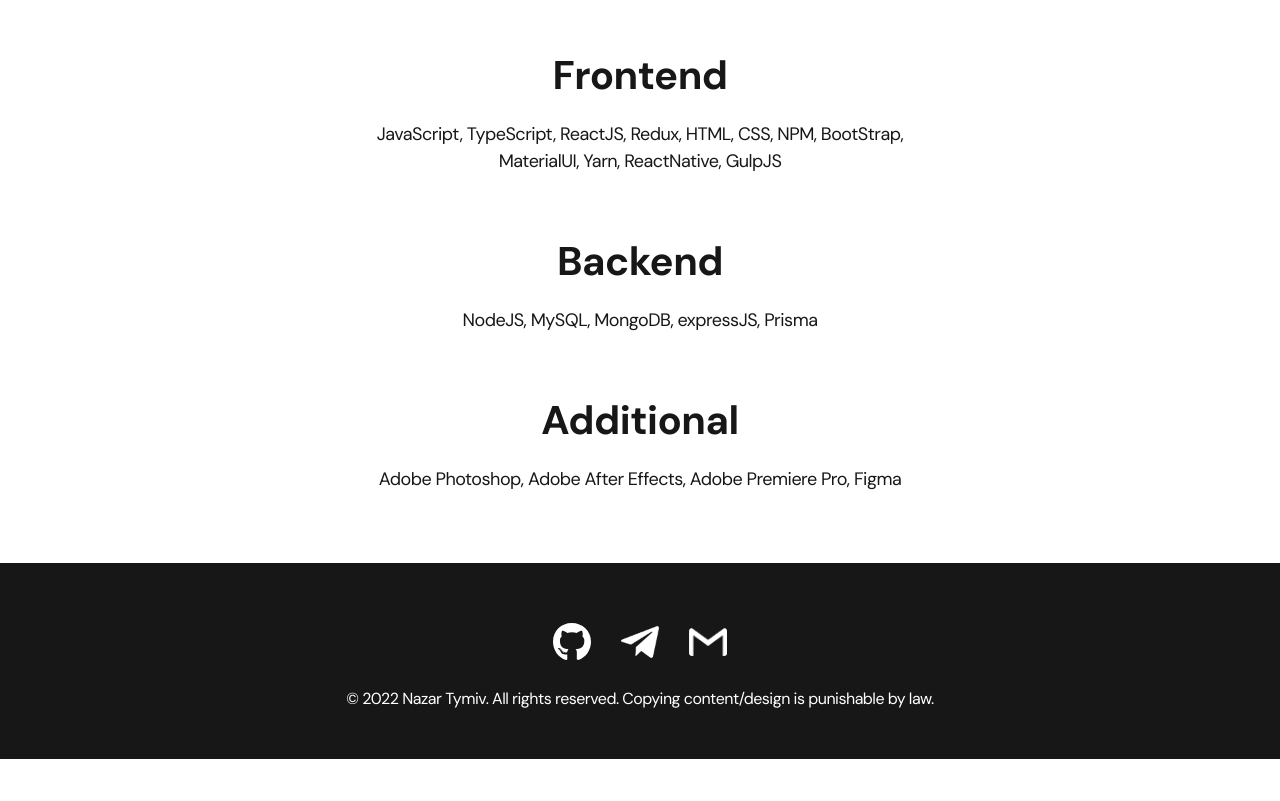
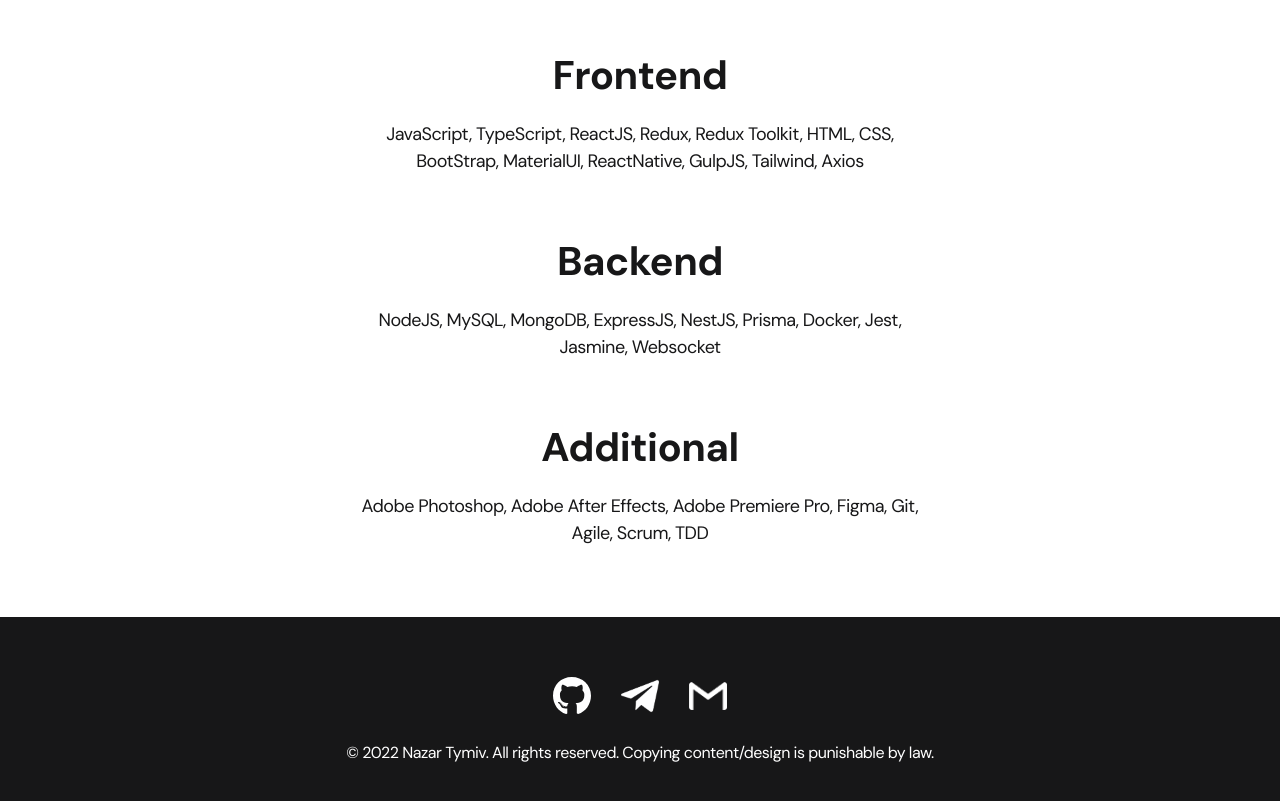
Before and after one commit to NazarTymiv/individual-portfolio-nazar-tymiv, a React (Create React App) app: page / in a window 1280 px wide. Shown: the part 1260-2061 px from the top of the page. Before the commit the page ends 2019 px from the top, so only its background shows below. Built offline with nearby package versions, Linux system fonts and the light colour scheme.

Commit message:
feat: update tech stack

```diff
--- a/src/pages/HomePage.jsx
+++ b/src/pages/HomePage.jsx
@@ -27,18 +27,18 @@ const HomePage = () => {
               <h2 className="title-1">My Tech Stack</h2>
               <h2 className="title-2">Frontend</h2>
               <p>
-                JavaScript, TypeScript, ReactJS, Redux, HTML, CSS, NPM,
-                BootStrap, MaterialUI, Yarn, ReactNative, GulpJS
+                JavaScript, TypeScript, ReactJS, Redux, Redux Toolkit, HTML, CSS,
+                BootStrap, MaterialUI, ReactNative, GulpJS, Tailwind, Axios
               </p>
             </li>
             <li className="content-list__item">
               <h2 className="title-2">Backend</h2>
-              <p>NodeJS, MySQL, MongoDB, expressJS, Prisma</p>
+              <p>NodeJS, MySQL, MongoDB, ExpressJS, NestJS, Prisma, Docker, Jest, Jasmine, Websocket</p>
             </li>
             <li className="content-list__item">
               <h2 className="title-2">Additional</h2>
               <p>
-                Adobe Photoshop, Adobe After Effects, Adobe Premiere Pro, Figma
+                Adobe Photoshop, Adobe After Effects, Adobe Premiere Pro, Figma, Git, Agile, Scrum, TDD
               </p>
             </li>
           </ul>
```
